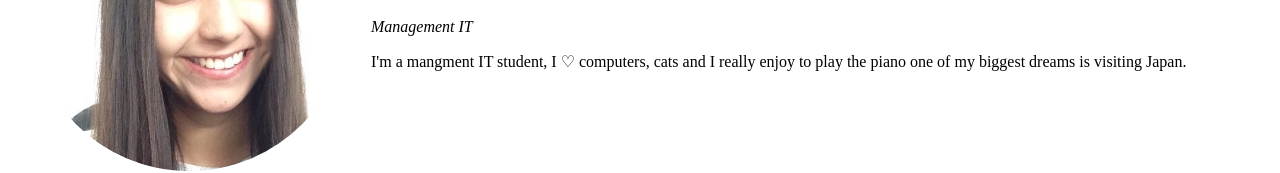
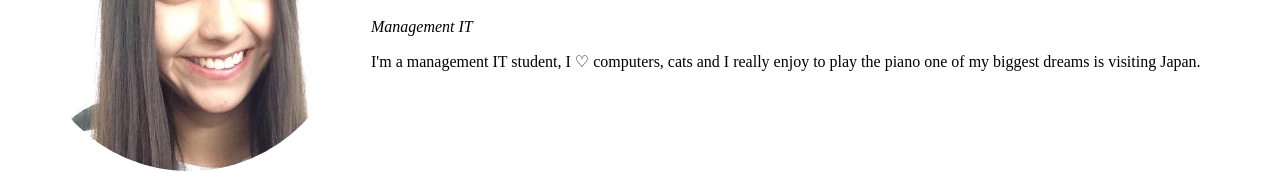
Before and after one commit to Lorslux/cv, a plain HTML site: page index.html in a window 1280 px wide. Shown: the part 178-351 px from the top of the page. Drawn offline with Linux system fonts and the light colour scheme.

Commit message:
Update index.html

```diff
--- a/index.html
+++ b/index.html
@@ -13,7 +13,7 @@
       <td>
         <h1>Lorena Mondini</h1>
         <p><em>Management IT</em></p>
-        <p>I'm a mangment IT student, I ♡ computers, cats and I really enjoy to play the piano one of my biggest dreams is visiting Japan.</p>
+        <p>I'm a management IT student, I ♡ computers, cats and I really enjoy to play the piano one of my biggest dreams is visiting Japan.</p>
       </td>
     </tr>
   </table>
```
